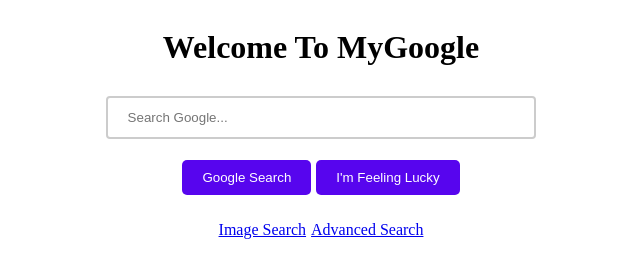
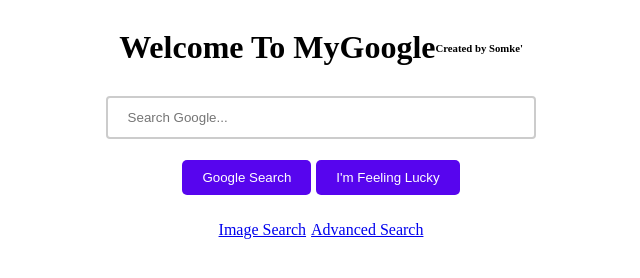
Before and after one commit to SomkeneA/MyGoogle, a plain HTML site: page index.html in a window 1280 px wide. Shown: the whole page, without its empty margins (319-959 px from the left). Drawn offline with Linux system fonts and the light colour scheme.

Commit message:
added h6

```diff
--- a/index.html
+++ b/index.html
@@ -1,7 +1,7 @@
 <!DOCTYPE html>
 <html lang="en">
     <head>
-        <title>Search</title>
+        <title>Search MyGoogle</title>
     </head>
     <body>
         <!-- Google Search front-end -->
@@ -9,6 +9,9 @@
           <h1>
             Welcome To MyGoogle
           </h1>
+            <h6>
+                Created by Somke'
+            </h6>
         </div>
         <div class="search-container">
             <form action="https://www.google.com/search" method="get" target="_blank">
```
